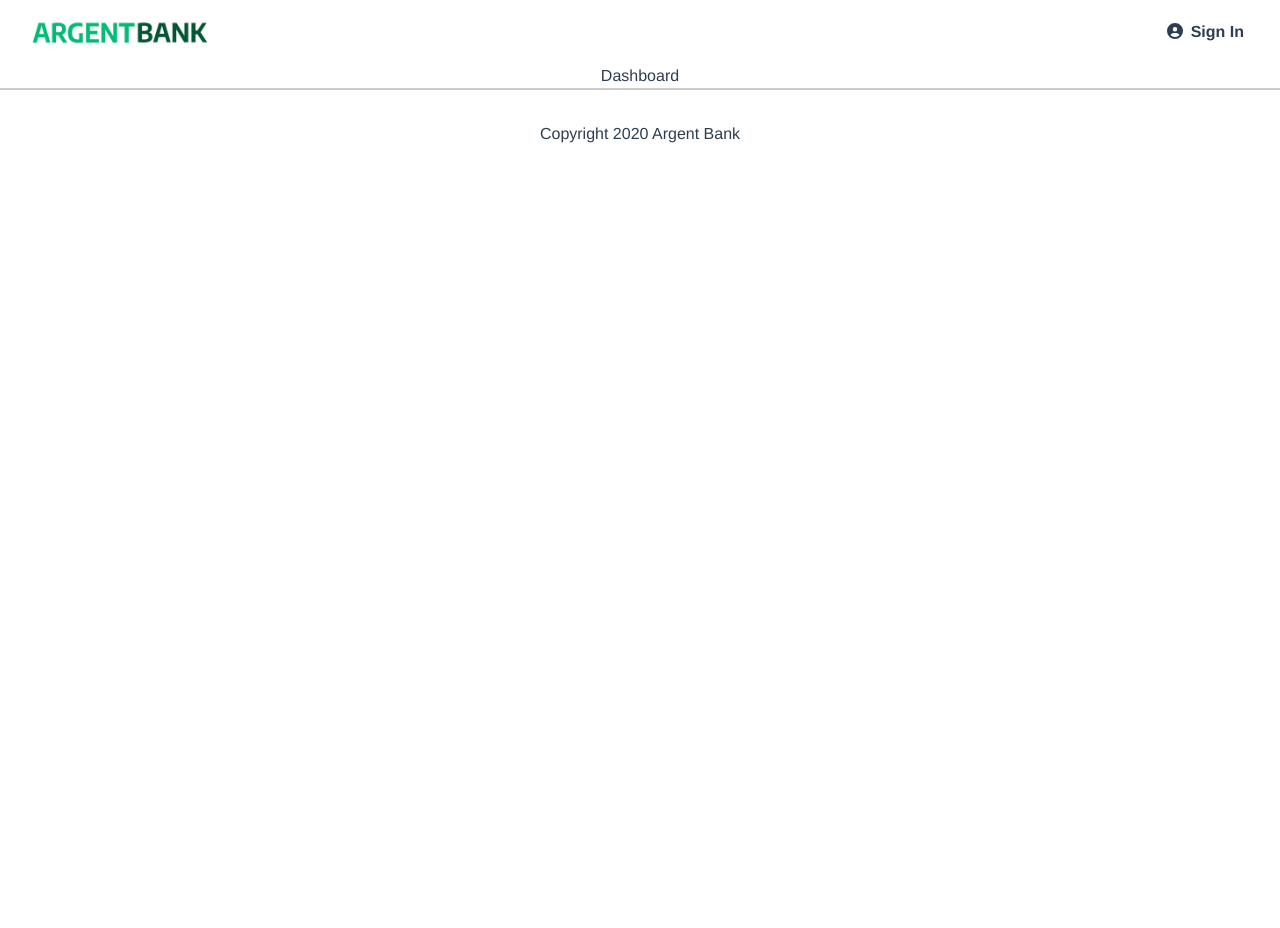
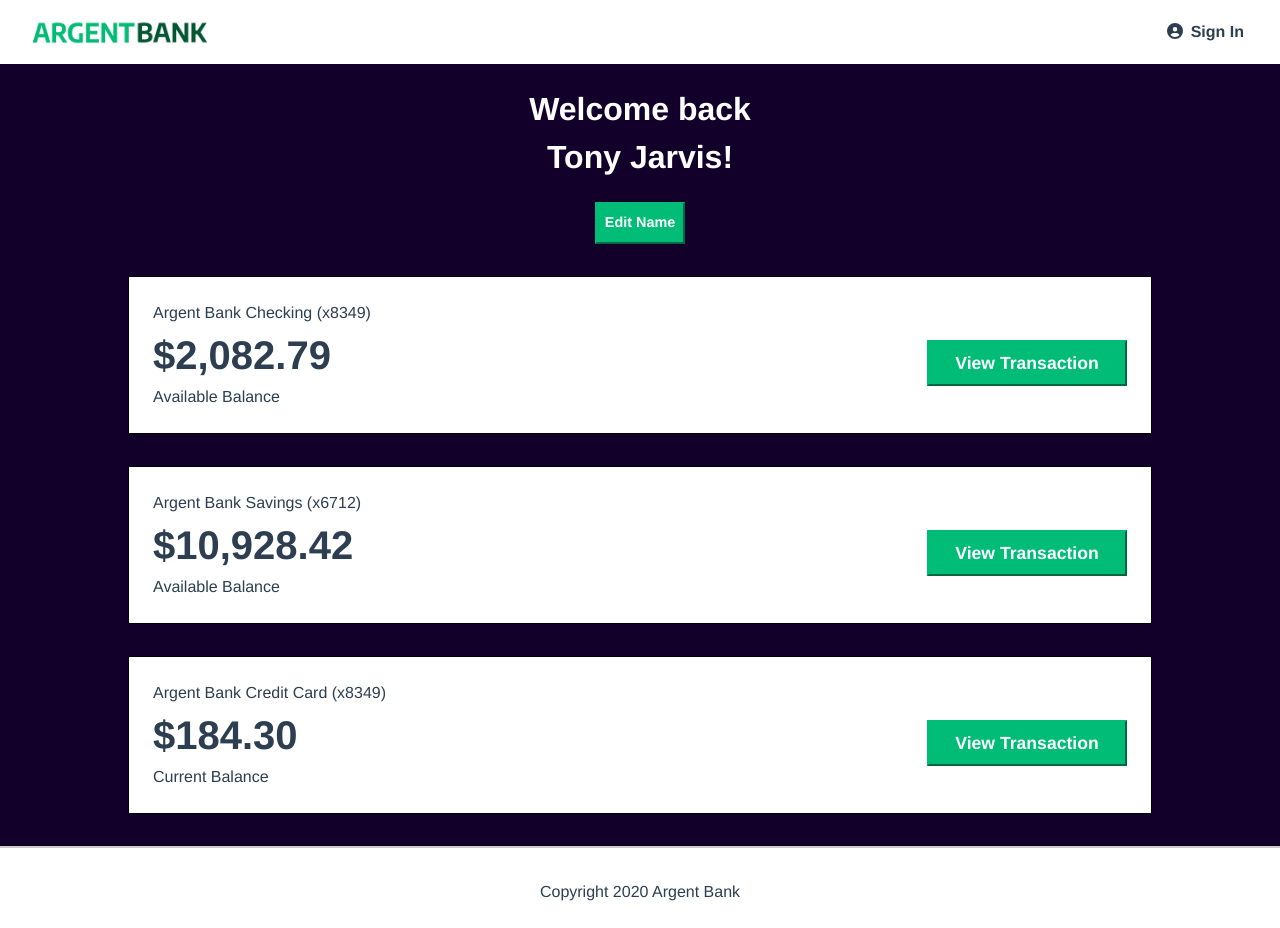
Before and after one commit to laticauda-64/openClassRooms_13_18022022, a React (Vite) app: page /dashboard in a window 1280 px wide. Before the commit the page ends 800 px from the top, so only its background shows below. Built offline with nearby package versions, Linux system fonts and the light colour scheme.

Commit message:
Mocked Dashboard

```diff
--- /dev/null
+++ b/src/components/ui/Account.jsx
@@ -0,0 +1,78 @@
+import styled from "styled-components";
+import Button from "./Button";
+
+export default function Account({ reference, amount, status }) {
+	return (
+		<AccountBlock>
+			<Wrapper>
+				<Title>{reference}</Title>
+				<Amount>{amount}</Amount>
+				<Desc>{status}</Desc>
+			</Wrapper>
+			<WrapperCta>
+				<TransactionButton>View Transaction</TransactionButton>
+			</WrapperCta>
+		</AccountBlock>
+	);
+}
+
+const AccountBlock = styled.section`
+	display: flex;
+	justify-content: space-between;
+	align-items: center;
+	border: 1px solid black;
+	background-color: #fff;
+	width: 80%;
+	margin: 0 auto;
+	flex-direction: column;
+	padding: 1.5rem;
+	box-sizing: border-box;
+	text-align: left;
+	margin-bottom: 2rem;
+
+	@media (min-width: 720px) {
+		flex-direction: row;
+	}
+`;
+
+const Wrapper = styled.div`
+	width: 100%;
+	flex: 1;
+`;
+
+const Title = styled.h3`
+	margin: 0;
+	padding: 0;
+	font-size: 1rem;
+	font-weight: normal;
+`;
+const Amount = styled.p`
+	margin: 0;
+	font-size: 2.5rem;
+	font-weight: bold;
+`;
+const Desc = styled.p`
+	margin: 0;
+`;
+
+const WrapperCta = styled(Wrapper)`
+	@media (min-width: 720px) {
+		flex: 0;
+	}
+`;
+
+const TransactionButton = styled.button`
+	@media (min-width: 720px) {
+		width: 200px;
+	}
+	cursor: pointer;
+	display: block;
+	width: 100%;
+	padding: 8px;
+	font-size: 1.1rem;
+	font-weight: bold;
+	margin-top: 1rem;
+	border-color: #00bc77;
+	background-color: #00bc77;
+	color: #fff;
+`;
--- a/src/components/ui/Button.jsx
+++ b/src/components/ui/Button.jsx
@@ -1,21 +1,21 @@
-import React from "react";
 import styled from "styled-components";
 
-export default function Button({ content }) {
-	return <GreenButton>{content}</GreenButton>;
+export default function Button({ content, type }) {
+	return <GreenButton type={type}>{content}</GreenButton>;
 }
 
 const GreenButton = styled.button`
 	display: block;
-	width: 100%;
+	width: ${(props) => (props.type === "small" ? "auto" : "100%")};
 	padding: 8px;
-	font-size: 1.1rem;
+	font-size: ${(props) => (props.type === "small" ? "0.9rem" : "1.1rem")};
 	font-weight: bold;
 	margin-top: 1rem;
-	border: none;
-	text-decoration: underline;
+	border: ${(props) => (props.type === "small" ? "" : "none")};
+	text-decoration: ${(props) => (props.type === "small" ? "none" : "underline")};
 	cursor: pointer;
 	border-color: #00bc77;
 	background-color: #00bc77;
 	color: #fff;
+	margin: 0 auto;
 `;
--- a/src/pages/Dashboard.jsx
+++ b/src/pages/Dashboard.jsx
@@ -1,3 +1,35 @@
+import styled from "styled-components";
+import Button from "../components/ui/Button";
+import Account from "../components/ui/Account";
+
 export default function Dashboard() {
-	return <div>Dashboard</div>;
+	return (
+		<Main>
+			<TopSection>
+				<h1>
+					Welcome back
+					<br />
+					Tony Jarvis!
+				</h1>
+				<Button content="Edit Name" type="small" />
+			</TopSection>
+			<Account reference="Argent Bank Checking (x8349)" amount="$2,082.79" status="Available Balance" />
+			<Account reference="Argent Bank Savings (x6712)" amount="$10,928.42" status="Available Balance" />
+			<Account reference="Argent Bank Credit Card (x8349)" amount="$184.30" status="Current Balance" />
+		</Main>
+	);
 }
+
+const Main = styled.main`
+	flex: 1;
+	background-color: #12002b;
+`;
+
+const TopSection = styled.div`
+	color: #fff;
+	margin-bottom: 2rem;
+
+	h1 {
+		margin: 21px 0;
+	}
+`;
```
